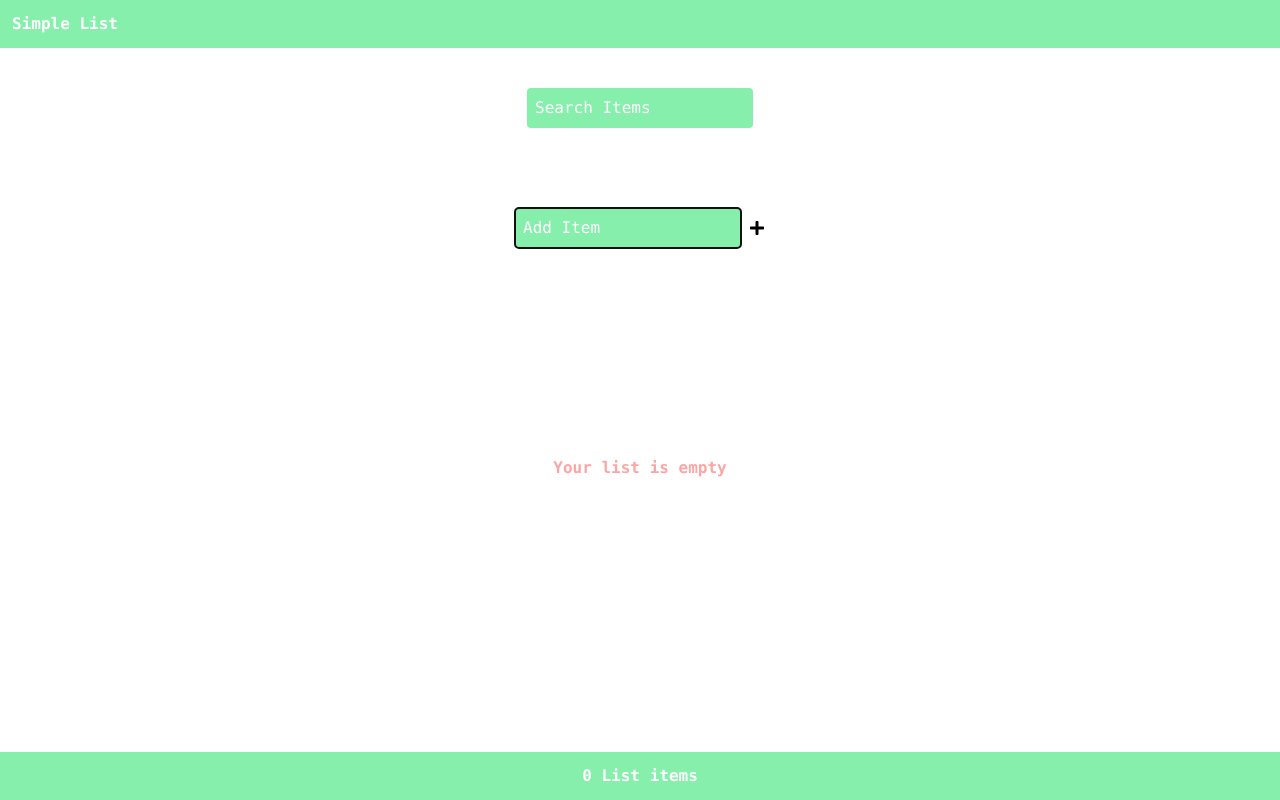
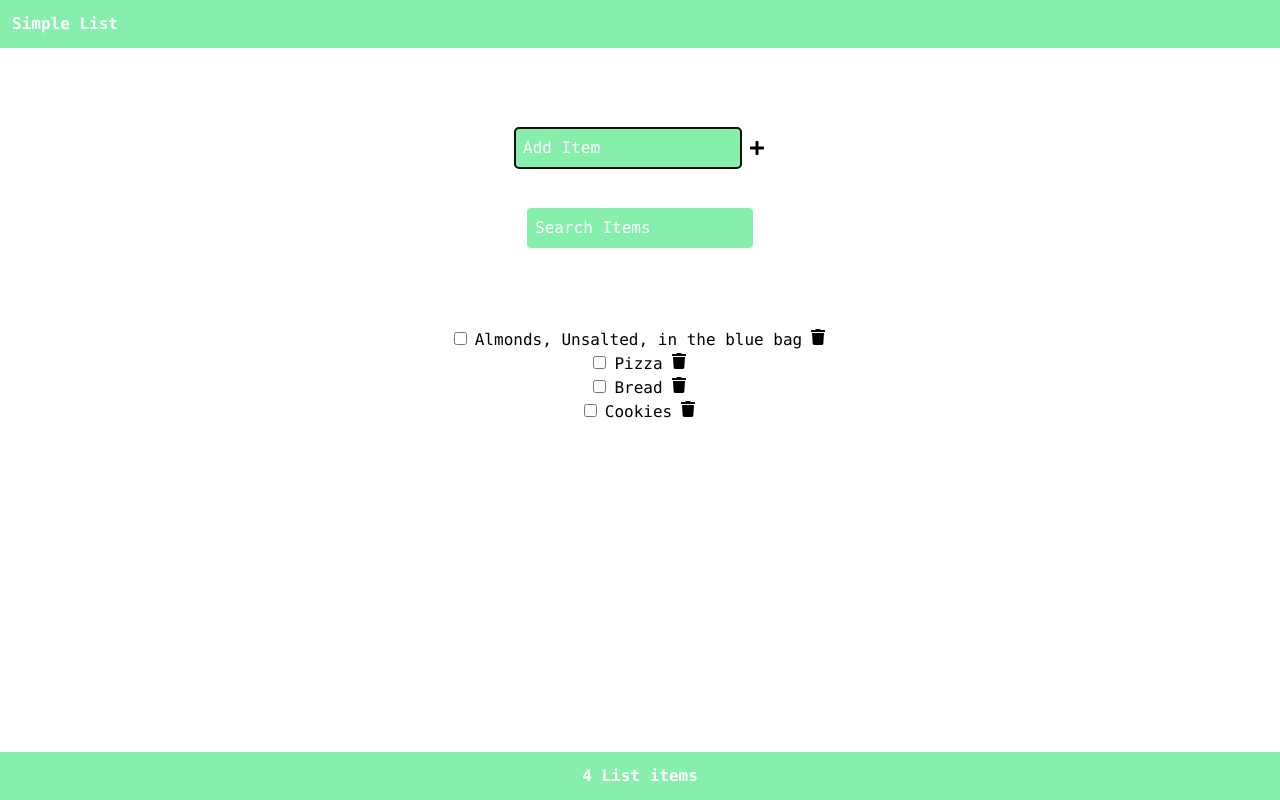
Before and after one commit to yahoogm/simple-list, a React (Create React App) app: page / in a window 1280 px wide. Built offline with nearby package versions, Linux system fonts and the light colour scheme; data requests are answered from the project's data file.

Commit message:
make get data from API simulation

```diff
--- /dev/null
+++ b/data/db.json
@@ -0,0 +1,24 @@
+{
+  "items": [
+    {
+      "id": 1,
+      "checked": false,
+      "item": "Almonds, Unsalted, in the blue bag"
+    },
+    {
+      "id": 2,
+      "checked": false,
+      "item": "Pizza"
+    },
+    {
+      "id": 3,
+      "checked": false,
+      "item": "Bread"
+    },
+    {
+      "id": 4,
+      "checked": false,
+      "item": "Cookies"
+    }
+  ]
+}
--- a/src/App.js
+++ b/src/App.js
@@ -1,22 +1,41 @@
-import './App.css';
-import Content from './components/content/Content';
-import Header from './components/header/Header';
-import Footer from './components/footer/Footer';
-import AddItem from './components/content/add-item/AddItem';
-import Search from './components/content/search/Search';
-import { useEffect, useState } from 'react';
-import React from 'react';
+import "./App.css";
+import Content from "./components/content/Content";
+import Header from "./components/header/Header";
+import Footer from "./components/footer/Footer";
+import AddItem from "./components/content/add-item/AddItem";
+import Search from "./components/content/search/Search";
+import { useEffect, useState } from "react";
+import React from "react";
 
 function App() {
-  const [items, setItems] = useState(JSON.parse(localStorage.getItem('shop')) || []);
-  const [newItem, setNewItem] = useState('');
-  const [search, setSearch] = useState('');
+  const API_URL = "http://localhost:3500/items";
+  const [items, setItems] = useState([]);
+  const [newItem, setNewItem] = useState("");
+  const [search, setSearch] = useState("");
+  const [fetchError, setFetchError] = useState(null);
+  const [isLoading, setIsLoading] = useState(true);
 
   // useEffect is asyncronous
   useEffect(() => {
-    localStorage.setItem('shop', JSON.stringify(items));
-    console.log(localStorage);
-  }, [items]);
+    const fetchItem = async () => {
+      try {
+        const response = await fetch(API_URL);
+        if (!response.ok) throw Error("Did not receive expected data");
+        const listItem = await response.json();
+        setItems(listItem);
+        setFetchError(null);
+      } catch (err) {
+        setFetchError(err.message);
+      } finally {
+        setIsLoading(false);
+      }
+    };
+
+    // its just simulation for get data in asyncronous from API
+    setTimeout(() => {
+      fetchItem();
+    }, 2000);
+  }, []);
 
   // Function to add new Item
   const addItem = (item) => {
@@ -44,16 +63,20 @@ function App() {
     e.preventDefault();
     if (!newItem) return;
     addItem(newItem);
-    setNewItem('');
+    setNewItem("");
   };
 
   return (
     <div>
       <Header title="Simple List" />
+      <AddItem handleSubmit={handleSubmit} newItem={newItem} setNewItem={setNewItem} />
       <Search search={search} setSearch={setSearch} />
-      <AddItem handleSubmit={handleSubmit} newItem={newItem} setNewItem={setNewItem} />
-      <Content items={items.filter((item) => item.item.toLowerCase().includes(search.toLowerCase()))} handleCheck={handleCheck} handleDelete={handleDelete} />
-      <Footer title="Made by Yahoo Garfield Manik" length={items.length} />
+      <main className="font-mono">
+        {isLoading && <p className="text-center mt-5">Loading Items...</p>}
+        {fetchError && <p className="text-red-400 text-center mt-5 ">{`Error: ${fetchError}`}</p>}
+        {!fetchError && !isLoading && <Content items={items.filter((item) => item.item.toLowerCase().includes(search.toLowerCase()))} handleCheck={handleCheck} handleDelete={handleDelete} />}
+      </main>
+      <Footer title="" length={items.length} />
     </div>
   );
 }
--- a/src/components/content/Content.jsx
+++ b/src/components/content/Content.jsx
@@ -1,7 +1,7 @@
 import ItemList from "./item-list/ItemList";
 
 const Content = ({ items, handleCheck, handleDelete }) => {
-  return <main>{items.length ? <ItemList handleCheck={handleCheck} handleDelete={handleDelete} items={items} /> : <p className="text-red-300 text-center mt-52 font-mono font-semibold">Your list is empty</p>}</main>;
+  return <>{items.length ? <ItemList handleCheck={handleCheck} handleDelete={handleDelete} items={items} /> : <p className="text-red-300 text-center mt-52 font-mono font-semibold">Your list is empty</p>}</>;
 };
 
 export default Content;
```
